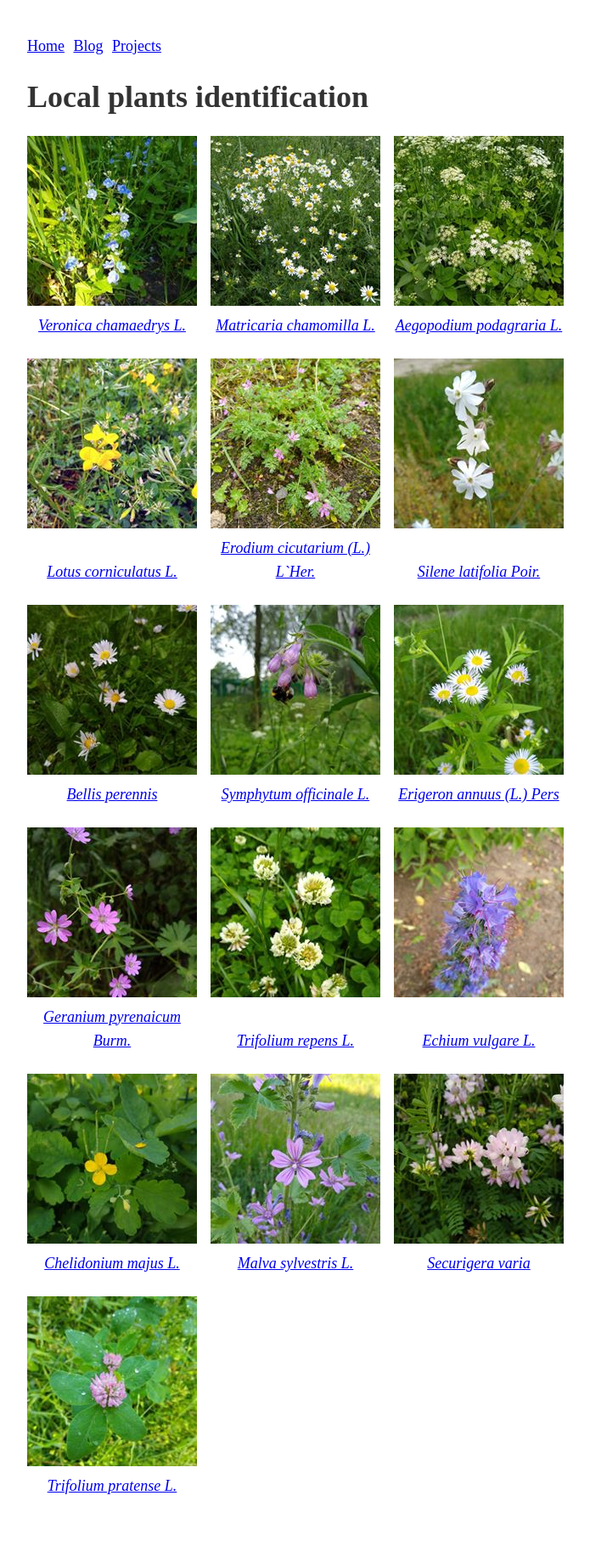
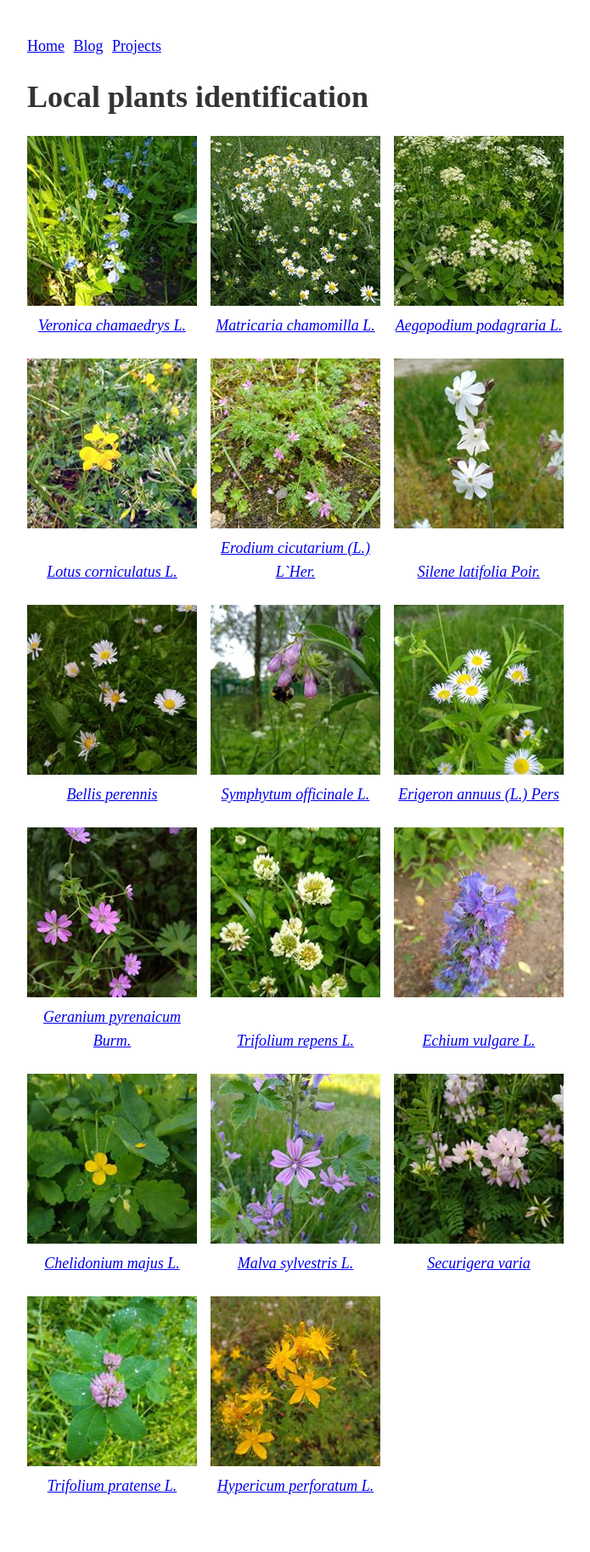
Before and after one commit to mdoliwa/mdoliwa.com, a Jekyll site: the page built from projects/plants.html, in a window 1280 px wide. Shown: the whole page at 85% size, without its empty margins (283-978 px from the left). Built offline with Jekyll 4.4.1, drawn with Linux system fonts in a browser that asks for light colours.

Commit message:
Add hypericum perforatum

```diff
--- a/_data/plants.yml
+++ b/_data/plants.yml
@@ -46,3 +46,6 @@
 - name: Trifolium pratense L.
   filename: trifolium_pratense
   url: https://en.wikipedia.org/wiki/Trifolium_pratense
+- name: Hypericum perforatum L.
+  filename: hypericum_perforatum
+  url: https://en.wikipedia.org/wiki/Hypericum_perforatum
```
Also changed, not shown: assets/images/plants/hypericum_perforatum.jpg (added), assets/images/plants/thumbnail_hypericum_perforatum.jpg (added).
